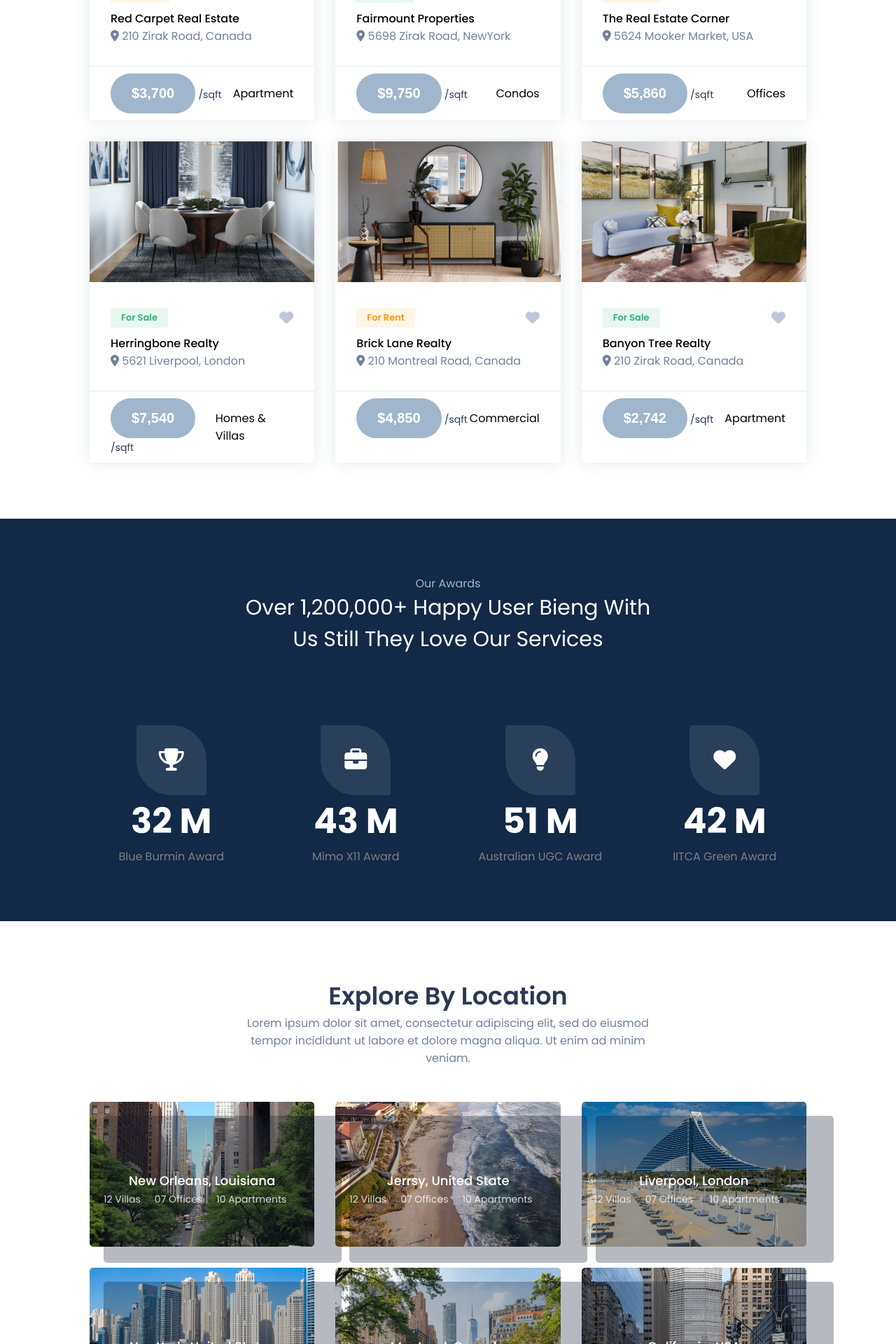
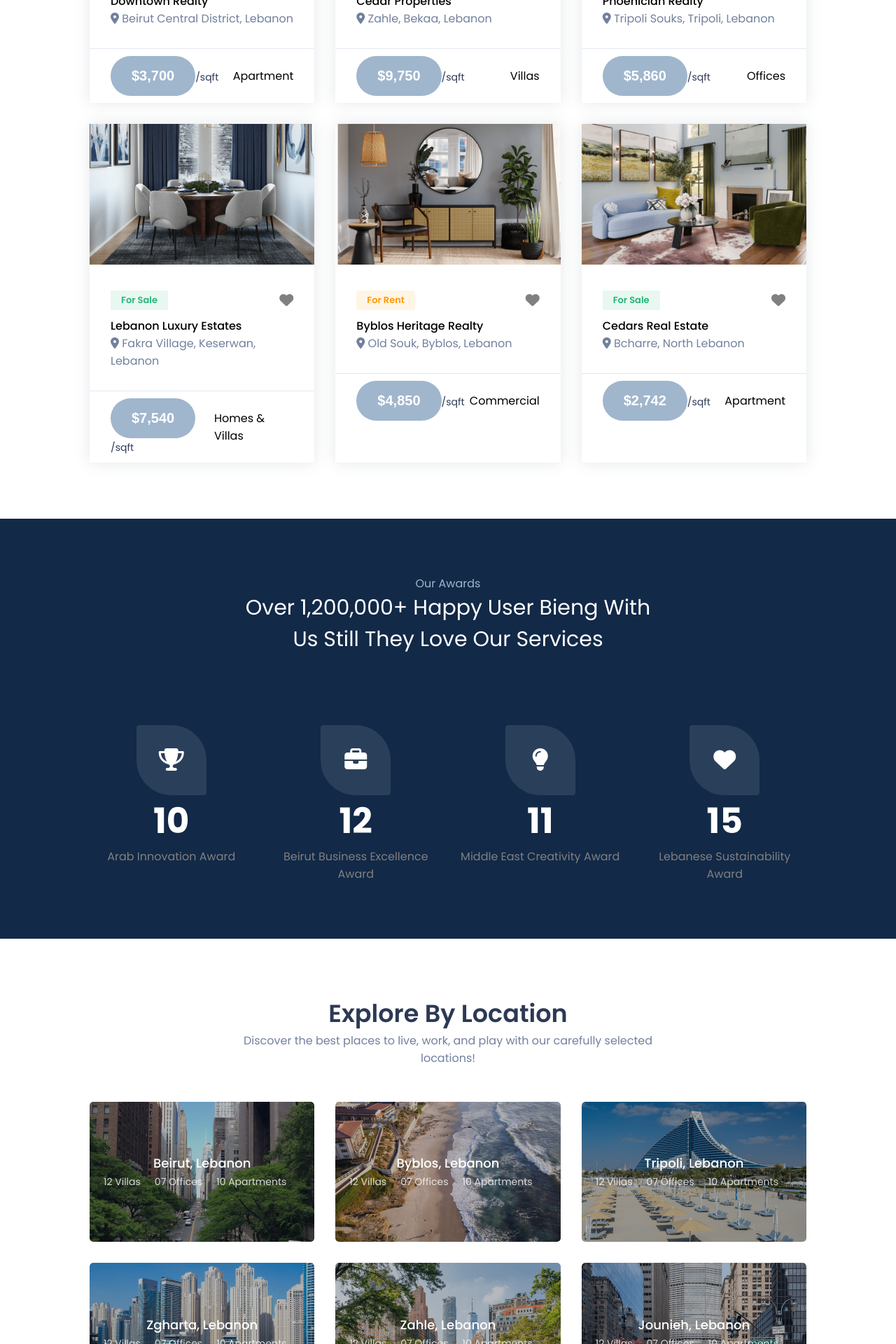
Before and after one commit to danielalkabbout/Quick-Keys-Web, a React (Create React App) app: page / in a window 1280 px wide. Shown: the part 1840-3760 px from the top of the page at 70% size. Built offline with nearby package versions, Linux system fonts and the light colour scheme.

Commit message:
Eliane's modifications

```diff
--- a/package.json
+++ b/package.json
@@ -8,7 +8,7 @@
     "@testing-library/user-event": "^13.5.0",
     "react": "^18.1.0",
     "react-dom": "^18.1.0",
-    "react-router-dom": "^5.3.3",
+    "react-router-dom": "^5.3.4",
     "react-scripts": "5.0.1",
     "react-slick": "^0.29.0",
     "slick-carousel": "^1.8.1",
--- a/src/components/data/Data.js
+++ b/src/components/data/Data.js
@@ -1,3 +1,4 @@
+
 export const nav = [
   {
     text: "home",
@@ -55,8 +56,8 @@ export const list = [
   {
     id: 1,
     cover: "../images/list/p-1.png",
-    name: "Red Carpet Real Estate",
-    location: "210 Zirak Road, Canada",
+    name: "Downtown Realty",
+    location: "Beirut Central District, Lebanon",
     category: "For Rent",
     price: "$3,700",
     type: "Apartment",
@@ -64,17 +65,17 @@ export const list = [
 {
     id: 2,
     cover: "../images/list/p-2.png",
-    name: "Fairmount Properties",
-    location: "5698 Zirak Road, NewYork",
+    name: "Cedar Properties",
+    location: "Zahle, Bekaa, Lebanon",
     category: "For Sale",
     price: "$9,750",
-    type: "Condos",
+    type: "Villas",
 },
 {
     id: 3,
     cover: "../images/list/p-7.png",
-    name: "The Real Estate Corner",
-    location: "5624 Mooker Market, USA",
+    name: "Phoenician Realty",
+    location: "Tripoli Souks, Tripoli, Lebanon",
     category: "For Rent",
     price: "$5,860",
     type: "Offices",
@@ -82,8 +83,8 @@ export const list = [
 {
     id: 4,
     cover: "../images/list/p-4.png",
-    name: "Herringbone Realty",
-    location: "5621 Liverpool, London",
+    name: "Lebanon Luxury Estates",
+    location: "Fakra Village, Keserwan, Lebanon",
     category: "For Sale",
     price: "$7,540",
     type: "Homes & Villas",
@@ -91,8 +92,8 @@ export const list = [
 {
     id: 5,
     cover: "../images/list/p-5.png",
-    name: "Brick Lane Realty",
-    location: "210 Montreal Road, Canada",
+    name: "Byblos Heritage Realty",
+    location: "Old Souk, Byblos, Lebanon",
     category: "For Rent",
     price: "$4,850",
     type: "Commercial",
@@ -100,39 +101,40 @@ export const list = [
 {
     id: 6,
     cover: "../images/list/p-6.png",
-    name: "Banyon Tree Realty",
-    location: "210 Zirak Road, Canada",
+    name: "Cedars Real Estate",
+    location: "Bcharre, North Lebanon",
     category: "For Sale",
     price: "$2,742",
     type: "Apartment",
 },
+
 ]
 export const awards = [
   {
     icon: <i class='fa-solid fa-trophy'></i>,
-    num: "32 M	",
-    name: "Blue Burmin Award",
+    num: "10",
+    name: "Arab Innovation Award",
 },
 {
     icon: <i class='fa-solid fa-briefcase'></i>,
-    num: "43 M",
-    name: "Mimo X11 Award",
+    num: "12",
+    name: "Beirut Business Excellence Award",
 },
 {
     icon: <i class='fa-solid fa-lightbulb'></i>,
-    num: "51 M",
-    name: "Australian UGC Award",
+    num: "11",
+    name: "Middle East Creativity Award",
 },
 {
     icon: <i class='fa-solid fa-heart'></i>,
-    num: "42 M",
-    name: "IITCA Green Award",
+    num: "15",
+    name: "Lebanese Sustainability Award",
 },
 ]
 export const location = [
   {
     id: 1,
-    name: "New Orleans, Louisiana",
+    name: "Beirut, Lebanon",
     Villas: "12 Villas",
     Apartments: "10 Apartments",
     Offices: "07 Offices",
@@ -140,7 +142,7 @@ export const location = [
 },
 {
     id: 2,
-    name: "Jerrsy, United State",
+    name: "Byblos, Lebanon",
     Villas: "12 Villas",
     Apartments: "10 Apartments",
     Offices: "07 Offices",
@@ -148,78 +150,79 @@ export const location = [
 },
 {
     id: 3,
-    name: "Liverpool, London",
+    name: "Tripoli, Lebanon",
     Villas: "12 Villas",
-    Apartments: " 10 Apartments",
+    Apartments: "10 Apartments",
     Offices: "07 Offices",
     cover: "./images/location/city-3.png",
 },
 {
     id: 4,
-    name: "NewYork, United States",
+    name: "Zgharta, Lebanon",
     Villas: "12 Villas",
-    Apartments: " 10 Apartments",
+    Apartments: "10 Apartments",
     Offices: "07 Offices",
     cover: "./images/location/city-4.png",
 },
 {
     id: 5,
-    name: "Montreal, Canada",
+    name: "Zahle, Lebanon",
     Villas: "12 Villas",
-    Apartments: " 10 Apartments",
+    Apartments: "10 Apartments",
     Offices: "07 Offices",
     cover: "./images/location/city-5.png",
 },
 {
     id: 6,
-    name: "California, USA",
+    name: "Jounieh, Lebanon",
     Villas: "12 Villas",
-    Apartments: " 10 Apartments",
+    Apartments: "10 Apartments",
     Offices: "07 Offices",
     cover: "./images/location/city-6.png",
 },
+
 ]
 export const team = [
   {
     list: "50",
     cover: "../images/customer/team-1.jpg",
-    address: "Liverpool, Canada",
-    name: "Sargam S. Singh",
+    address: "Beirut, Lebanon",
+    name: "George J.",
     icon: [<i class='fa-brands fa-facebook-f'></i>, <i class='fa-brands fa-linkedin'></i>, <i class='fa-brands fa-twitter'></i>, <i class='fa-brands fa-instagram'></i>],
 },
 {
     list: "70",
     cover: "../images/customer/team-2.jpg",
-    address: "Montreal, Canada",
-    name: "Harijeet M. Siller",
+    address: "Jounieh, Lebanon",
+    name: "Chloe k.",
     icon: [<i class='fa-brands fa-facebook-f'></i>, <i class='fa-brands fa-linkedin'></i>, <i class='fa-brands fa-twitter'></i>, <i class='fa-brands fa-instagram'></i>],
 },
 {
     list: "80",
     cover: "../images/customer/team-3.jpg",
-    address: "Denever, USA",
-    name: "Anna K. Young",
+    address: "Tripoli, Lebanon",
+    name: "Andre J.",
     icon: [<i class='fa-brands fa-facebook-f'></i>, <i class='fa-brands fa-linkedin'></i>, <i class='fa-brands fa-twitter'></i>, <i class='fa-brands fa-instagram'></i>],
 },
 {
     list: "51",
     cover: "../images/customer/team-4.jpg",
-    address: "2272 Briarwood Drive",
-    name: "Michael P. Grimaldo",
+    address: "Zahle, Lebanon",
+    name: "Eliane J.",
     icon: [<i class='fa-brands fa-facebook-f'></i>, <i class='fa-brands fa-linkedin'></i>, <i class='fa-brands fa-twitter'></i>, <i class='fa-brands fa-instagram'></i>],
 },
 {
     list: "42",
     cover: "../images/customer/team-5.jpg",
-    address: "2272 Briarwood Drive",
-    name: "Michael P. Grimaldo",
+    address: "Zgharta, Lebanon",
+    name: "Daniel K.",
     icon: [<i class='fa-brands fa-facebook-f'></i>, <i class='fa-brands fa-linkedin'></i>, <i class='fa-brands fa-twitter'></i>, <i class='fa-brands fa-instagram'></i>],
 },
 {
     list: "38",
     cover: "../images/customer/team-5.jpg",
-    address: "Montreal, USA",
-    name: "Adam K. Jollio",
+    address: "Byblos, Lebanon",
+    name: "Anthony R.",
     icon: [<i class='fa-brands fa-facebook-f'></i>, <i class='fa-brands fa-linkedin'></i>, <i class='fa-brands fa-twitter'></i>, <i class='fa-brands fa-instagram'></i>],
 },
 ]
--- a/src/components/home/location/Location.jsx
+++ b/src/components/home/location/Location.jsx
@@ -8,7 +8,10 @@ const Location = () => {
     <>
       <section className='location padding'>
         <div className='container'>
-          <Heading title='Explore By Location' subtitle='Lorem ipsum dolor sit amet, consectetur adipiscing elit, sed do eiusmod tempor incididunt ut labore et dolore magna aliqua. Ut enim ad minim veniam.' />
+        <Heading
+          title='Explore By Location'
+         subtitle='Discover the best places to live, work, and play with our carefully selected locations!'
+            />
 
           <div className='content grid3 mtop'>
             {location.map((item, index) => (
--- a/src/components/home/location/style.css
+++ b/src/components/home/location/style.css
@@ -1,10 +1,18 @@
+
 .location .box {
   position: relative;
   border-radius: 5px;
+  overflow: hidden; /* Ensures the overlay and its ::after don't spill out */
 }
+
 .location img {
+  display: block;
+  width: 100%;
   border-radius: 5px;
+  position: relative; /* Ensures the image remains behind the overlay */
+  z-index: 1; /* Sets the image below the overlay but above the box */
 }
+
 .location .overlay {
   position: absolute;
   top: 0;
@@ -13,23 +21,24 @@
   align-items: center;
   justify-content: center;
   flex-direction: column;
-  height: 250px;
-  width: 100%;
+  height: 100%; /* Matches the parent's height */
+  width: 100%; /* Matches the parent's width */
   color: #fff;
-  z-index: 222;
+  z-index: 2; /* Stays above the image */
 }
+
 .location .overlay::after {
   content: "";
   position: absolute;
   top: 0;
   left: 0;
-  width: 340px;
-  height: 210px;
-  background: rgb(15 28 47 / 30%);
-  z-index: -1;
-  margin: 20px;
+  width: 100%; /* Matches the .overlay width */
+  height: 100%; /* Matches the .overlay height */
+  background: rgba(15, 28, 47, 0.3); /* Simplified color property */
+  z-index: -1; /* Stays behind the .overlay content */
   border-radius: 5px;
 }
+
 .location h5 {
   font-size: 18px;
   font-weight: 500;
--- a/src/components/home/price/Price.jsx
+++ b/src/components/home/price/Price.jsx
@@ -8,7 +8,7 @@ const Price = () => {
     <>
       <section className='price padding'>
         <div className='container'>
-          <Heading title='Select Your Package' subtitle='At vero eos et accusamus et iusto odio dignissimos ducimus qui blanditiis praesentium voluptatum deleniti atque corrupti quos dolores' />
+          <Heading title='Select Your Package' subtitle='Explore the best properties with stunning views, exceptional amenities, and unbeatable prices. Find your dream home today!' />
           <PriceCard />
         </div>
       </section>
--- a/src/components/home/recent/Recent.jsx
+++ b/src/components/home/recent/Recent.jsx
@@ -8,8 +8,12 @@ const Recent = () => {
     <>
       <section className='recent padding'>
         <div className='container'>
-          <Heading title='Recent Property Listed' subtitle='Lorem ipsum dolor sit amet, consectetur adipiscing elit, sed do eiusmod tempor incididunt ut labore et dolore magna aliqua. Ut enim ad minim veniam.' />
-          <RecentCard />
+        <Heading
+        title='Recent Property Listed'
+         subtitle='Browse our latest property listings to find your dream home or office space, now available in top locations!'
+         />
+<RecentCard />
+
         </div>
       </section>
     </>
--- a/src/components/home/recent/RecentCard.jsx
+++ b/src/components/home/recent/RecentCard.jsx
@@ -1,39 +1,68 @@
-import React from "react"
-import { list } from "../../data/Data"
+import React, { useState } from "react";
+import { list } from "../../data/Data";
 
 const RecentCard = () => {
+  // Create a state to store the heart status of each property
+  const [likedProperties, setLikedProperties] = useState({});
+
+  // Handle click to toggle heart status
+  const handleHeartClick = (index) => {
+    setLikedProperties((prev) => ({
+      ...prev,
+      [index]: !prev[index], // Toggle the like status of the specific property
+    }));
+  };
+
   return (
     <>
-      <div className='content grid3 mtop'>
+      <div className="content grid3 mtop">
         {list.map((val, index) => {
-          const { cover, category, location, name, price, type } = val
+          const { cover, category, location, name, price, type } = val;
+          const isLiked = likedProperties[index]; // Get the heart status for the current item
+
           return (
-            <div className='box shadow' key={index}>
-              <div className='img'>
-                <img src={cover} alt='' />
+            <div className="box shadow" key={index}>
+              <div className="img">
+                <img src={cover} alt="" />
               </div>
-              <div className='text'>
-                <div className='category flex'>
-                  <span style={{ background: category === "For Sale" ? "#25b5791a" : "#ff98001a", color: category === "For Sale" ? "#25b579" : "#ff9800" }}>{category}</span>
-                  <i className='fa fa-heart'></i>
+              <div className="text">
+                <div className="category flex">
+                  <span
+                    style={{
+                      background:
+                        category === "For Sale" ? "#25b5791a" : "#ff98001a",
+                      color: category === "For Sale" ? "#25b579" : "#ff9800",
+                    }}
+                  >
+                    {category}
+                  </span>
+                  {/* Add a click event to the heart icon */}
+                  <i
+                    className={`fa fa-heart ${isLiked ? "liked" : ""}`}
+                    onClick={() => handleHeartClick(index)} // Toggle heart for specific item
+                    style={{
+                      color: isLiked ? "red" : "gray", // Change color based on state
+                    }}
+                  ></i>
                 </div>
                 <h4>{name}</h4>
                 <p>
-                  <i className='fa fa-location-dot'></i> {location}
+                  <i className="fa fa-location-dot"></i> {location}
                 </p>
               </div>
-              <div className='button flex'>
+              <div className="button flex">
                 <div>
-                  <button className='btn2'>{price}</button> <label htmlFor=''>/sqft</label>
+                  <button className="btn2">{price}</button>
+                  <label htmlFor="">/sqft</label>
                 </div>
                 <span>{type}</span>
               </div>
             </div>
-          )
+          );
         })}
       </div>
     </>
-  )
-}
+  );
+};
 
-export default RecentCard
+export default RecentCard;
--- a/src/components/home/team/Team.jsx
+++ b/src/components/home/team/Team.jsx
@@ -8,7 +8,10 @@ const Team = () => {
     <>
       <section className='team background'>
         <div className='container'>
-          <Heading title='Our Featured Agents' subtitle='Lorem ipsum dolor sit amet, consectetur adipiscing elit, sed do eiusmod tempor incididunt ut labore et dolore magna aliqua. Ut enim ad minim veniam.' />
+        <Heading
+         title='Our Featured Agents'
+           subtitle='Meet our top agents who are dedicated to helping you find the perfect property, with years of experience and expert knowledge!'
+              />
 
           <div className='content mtop grid3'>
             {team.map((val, index) => (
```
Also changed, not shown: src/components/home/hero/hero.css (+18 -0 lines), public/images/location/tripoli-lebanon-4.jpg (added), 1 other file (tests, documents, lock files or other folders). Lines whose indentation alone changed are shown as unchanged.
